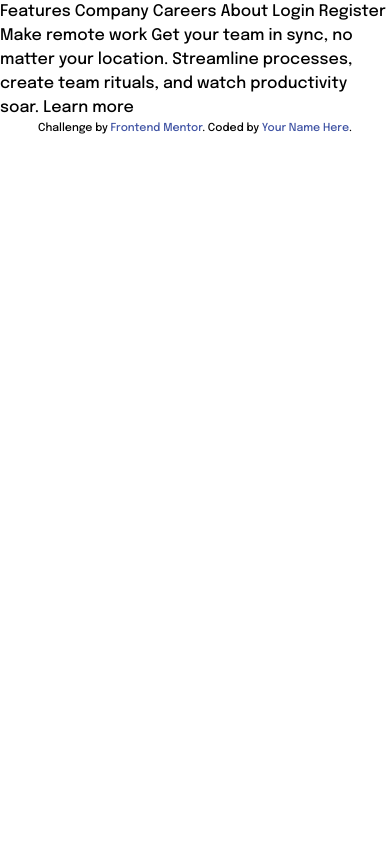
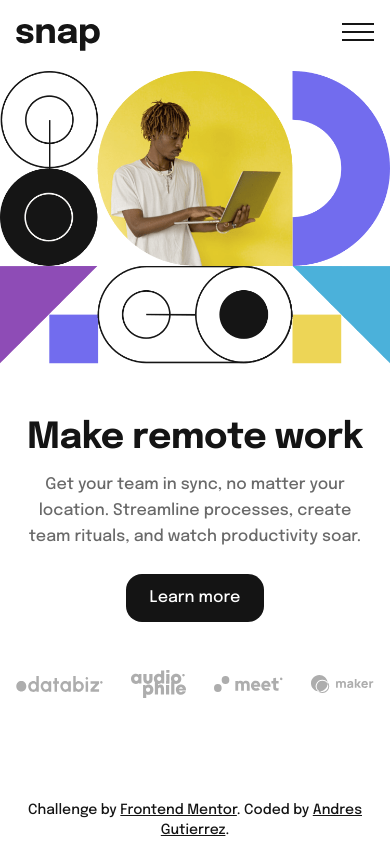
Before and after one commit to AGutierrezR/intro-section-with-dropdown-navigation, a website built with Vite: page index.html in a window 390 px wide. Built offline with nearby package versions, Linux system fonts and the light colour scheme.

Commit message:
Add mobile draft

```diff
--- a/index.html
+++ b/index.html
@@ -1,39 +1,106 @@
 <!DOCTYPE html>
 <html lang="en">
   <head>
-  <meta charset="UTF-8">
-  <meta name="viewport" content="width=device-width, initial-scale=1.0"> <!-- displays site properly based on user's device -->
+    <meta charset="UTF-8" />
+    <meta name="viewport" content="width=device-width, initial-scale=1.0" />
+    <!-- displays site properly based on user's device -->
 
-  <link rel="icon" type="image/png" sizes="32x32" href="./images/favicon-32x32.png">
+    <link
+      rel="icon"
+      type="image/png"
+      sizes="32x32"
+      href="./images/favicon-32x32.png"
+    />
 
     <title>Frontend Mentor | Intro section with dropdown navigation</title>
-
-  <!-- Feel free to remove these styles or customise in your own stylesheet 👍 -->
-  <style>
-    .attribution { font-size: 11px; text-align: center; }
-    .attribution a { color: hsl(228, 45%, 44%); }
-  </style>
   </head>
   <body>
+    <header
+      class="mx-auto flex max-w-[87.75rem] items-center justify-between px-4 py-5"
+    >
+      <a href="#">
+        <img width="84" src="images/logo.svg" class="mt-1" alt="" />
+      </a>
+      <nav class="w-auto">
+        <button
+          type="button"
+          aria-haspopup="true"
+          aria-expanded="true"
+          aria-controls="navbar-menu"
+        >
+          <span class="sr-only">Open menu</span>
+          <img src="images/icon-menu.svg" alt="" />
+        </button>
 
-  Features
-  Company
-  Careers
-  About
+        <div class="hidden">Features Company Careers About Login Register</div>
+      </nav>
+    </header>
 
-  Login
-  Register
-
+    <main id="main" class="mx-auto flex max-w-[76.75rem] flex-col gap-4">
+      <div class="flex-1">
+        <picture>
+          <source
+            media="(min-width: 48rem)"
+            srcset="images/image-hero-desktop.png"
+          />
+          <img
+            src="images/image-hero-mobile.png"
+            alt=""
+            aria-hidden="true"
+            class="ml-auto block"
+          />
+        </picture>
+      </div>
+      <div class="my-10 flex flex-1 flex-col justify-center px-4 text-center">
+        <h1
+          class="text-4xl font-bold leading-none tracking-[-0.013em] text-almost-black"
+        >
           Make remote work
-
+        </h1>
+        <p class="mt-4 leading-relaxed text-medium-gray">
           Get your team in sync, no matter your location. Streamline processes,
           create team rituals, and watch productivity soar.
+        </p>
+        <a
+          href="#"
+          class="mx-auto mt-6 rounded-2xl bg-almost-black px-6 py-3 text-white"
+        >
+          Learn more
+        </a>
+        <div class="mt-12">
+          <ul class="flex items-center gap-7">
+            <li>
+              <img src="/images/client-databiz.svg" alt="databiz" />
+            </li>
+            <li>
+              <img src="/images/client-audiophile.svg" alt="audiophile" />
+            </li>
+            <li>
+              <img src="/images/client-meet.svg" alt="meet" />
+            </li>
+            <li>
+              <img src="/images/client-maker.svg" alt="maker" />
+            </li>
+          </ul>
+        </div>
+      </div>
+    </main>
 
-  Learn more
+    <footer
+      class="fixed bottom-1 w-screen px-2 text-center text-sm text-almost-black md:left-1/2 md:mt-0 md:-translate-x-1/2"
+    >
+      Challenge by
+      <a
+        class="underline"
+        href="https://www.frontendmentor.io?ref=challenge"
+        target="_blank"
+        >Frontend Mentor</a
+      >. Coded by
+      <a class="underline" href="https://github.com/AGutierrezR"
+        >Andres Gutierrez</a
+      >.
+    </footer>
 
-  <div class="attribution">
-    Challenge by <a href="https://www.frontendmentor.io?ref=challenge" target="_blank">Frontend Mentor</a>.
-    Coded by <a href="#">Your Name Here</a>.
-  </div>
+    <script type="module" src="./src/main.js"></script>
   </body>
 </html>
--- a/tailwind.config.js
+++ b/tailwind.config.js
@@ -5,6 +5,10 @@ module.exports = {
   theme: {
     fontFamily: {
       sans: ['Epilogue', 'san-serif'],
+    },
+    fontWeight: {
+      medium: '500',
+      bold: '700',
     },
     colors: {
       'almost-white': 'hsl(0, 0%, 98%)',
```
Lines whose indentation alone changed are shown as unchanged.
